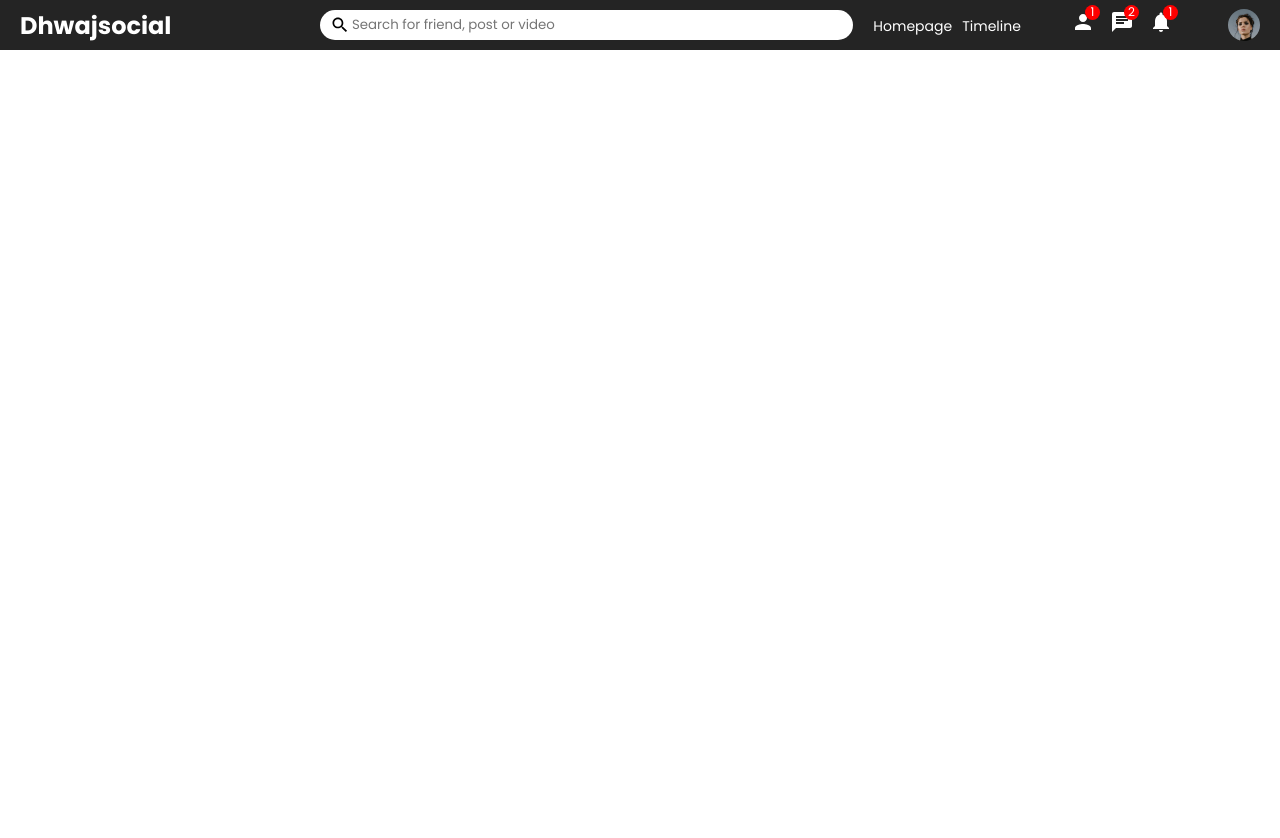
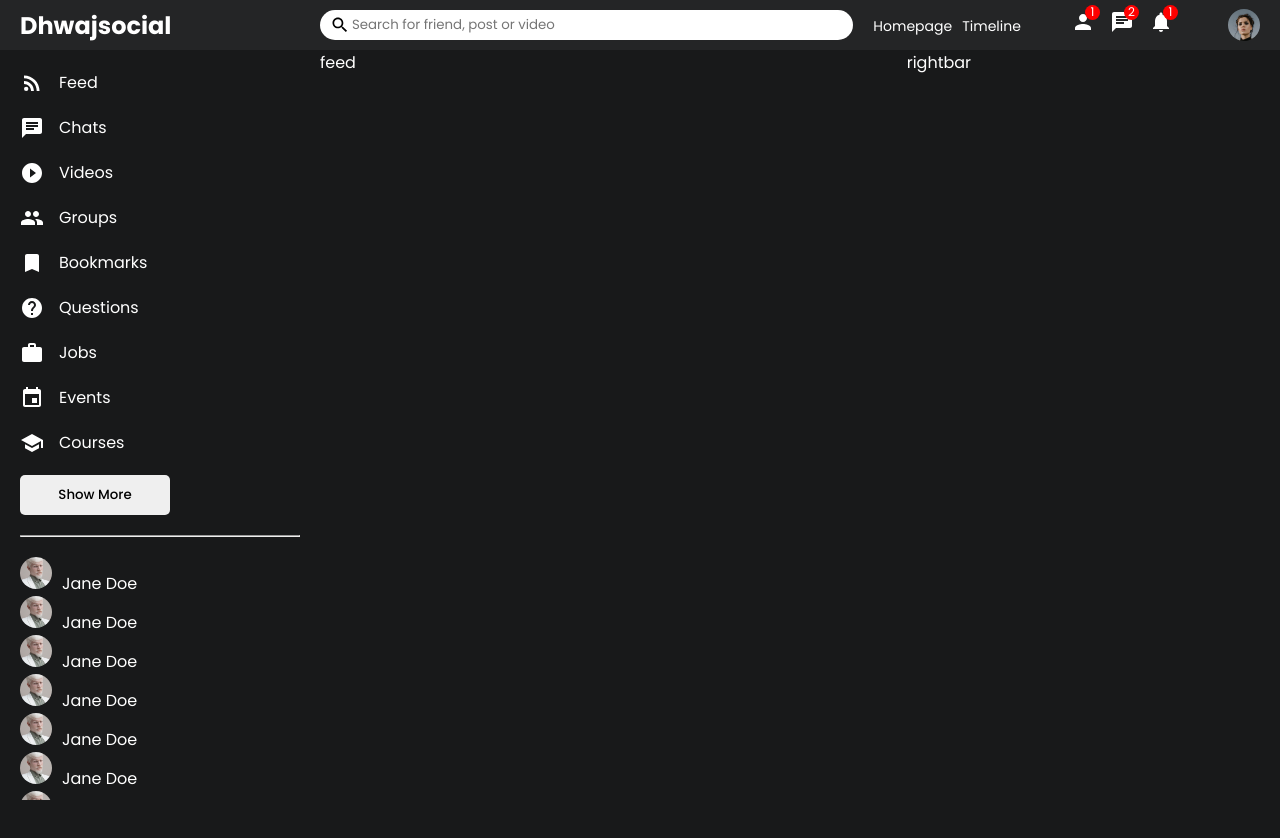
Before and after one commit to dhwajsharma/social-media-mern, a React (Create React App) app in the folder client/: page / in a window 1280 px wide. Shown: the top 838 px of the page. Before the commit the page ends 800 px from the top, so only its background shows below. Built offline with nearby package versions, Linux system fonts and the light colour scheme.

Commit message:
Built Sidebar

```diff
--- /dev/null
+++ b/client/src/components/Feed/Feed.css
@@ -0,0 +1,3 @@
+.feed {
+  flex: 5.5;
+}
--- /dev/null
+++ b/client/src/components/Feed/Feed.js
@@ -0,0 +1,8 @@
+import React from "react";
+import "./Feed.css";
+
+const Feed = () => {
+  return <div className="feed">feed</div>;
+};
+
+export default Feed;
--- /dev/null
+++ b/client/src/components/Rightbar/Rightbar.css
@@ -0,0 +1,3 @@
+.rightbar {
+  flex: 3.5;
+}
--- /dev/null
+++ b/client/src/components/Rightbar/Rightbar.js
@@ -0,0 +1,8 @@
+import React from "react";
+import "./Rightbar.css";
+
+const Rightbar = () => {
+  return <div className="rightbar">rightbar</div>;
+};
+
+export default Rightbar;
--- /dev/null
+++ b/client/src/components/Sidebar/Sidebar.css
@@ -0,0 +1,70 @@
+.sidebar {
+  flex: 3;
+  height: calc(100vh - 50px);
+  overflow-y: scroll;
+  position: sticky;
+  top: 50px;
+}
+
+::-webkit-scrollbar {
+  width: 5px;
+}
+::-webkit-scrollbar-track {
+  background-color: #18191a;
+}
+::-webkit-scrollbar-thumb {
+  background-color: rgb(179, 179, 179);
+}
+
+.sidebarWrapper {
+  padding: 20px;
+}
+
+.sidebarList {
+  padding: 0;
+  margin: 0;
+  list-style: none;
+}
+
+.sidebarListItem {
+  display: flex;
+  align-items: center;
+  margin-bottom: 20px;
+}
+
+.sidebarIcon {
+  margin-right: 15px;
+}
+
+.sidebarButton {
+  width: 150px;
+  border: none;
+  padding: 10px;
+  border-radius: 5px;
+  font-weight: 500;
+  cursor: pointer;
+}
+
+.sidebarHr {
+  margin: 20px 0;
+}
+
+.sidebarFriendList {
+  padding: 0;
+  margin: 0;
+  list-style: none;
+}
+
+.sidebarFriend {
+  padding: 0;
+  margin: 0;
+  list-style: none;
+}
+
+.sidebarFriendImg {
+  width: 32px;
+  height: 32px;
+  border-radius: 50%;
+  object-fit: cover;
+  margin-right: 10px;
+}
--- /dev/null
+++ b/client/src/components/Sidebar/Sidebar.js
@@ -0,0 +1,137 @@
+import React from "react";
+import "./Sidebar.css";
+import RssFeedIcon from "@mui/icons-material/RssFeed";
+import ChatIcon from "@mui/icons-material/Chat";
+import PlayCircleFilledIcon from "@mui/icons-material/PlayCircleFilled";
+import GroupIcon from "@mui/icons-material/Group";
+import BookmarkIcon from "@mui/icons-material/Bookmark";
+import HelpIcon from "@mui/icons-material/Help";
+import WorkIcon from "@mui/icons-material/Work";
+import EventIcon from "@mui/icons-material/Event";
+import SchoolIcon from "@mui/icons-material/School";
+
+const Sidebar = () => {
+  return (
+    <div className="sidebar">
+      <div className="sidebarWrapper">
+        <ul className="sidebarList">
+          <li className="sidebarListItem">
+            <RssFeedIcon className="sidebarIcon" />
+            <span className="sidebarListItemText">Feed</span>
+          </li>
+
+          <li className="sidebarListItem">
+            <ChatIcon className="sidebarIcon" />
+            <span className="sidebarListItemText">Chats</span>
+          </li>
+          <li className="sidebarListItem">
+            <PlayCircleFilledIcon className="sidebarIcon" />
+            <span className="sidebarListItemText">Videos</span>
+          </li>
+          <li className="sidebarListItem">
+            <GroupIcon className="sidebarIcon" />
+            <span className="sidebarListItemText">Groups</span>
+          </li>
+          <li className="sidebarListItem">
+            <BookmarkIcon className="sidebarIcon" />
+            <span className="sidebarListItemText">Bookmarks</span>
+          </li>
+          <li className="sidebarListItem">
+            <HelpIcon className="sidebarIcon" />
+            <span className="sidebarListItemText">Questions</span>
+          </li>
+          <li className="sidebarListItem">
+            <WorkIcon className="sidebarIcon" />
+            <span className="sidebarListItemText">Jobs</span>
+          </li>
+          <li className="sidebarListItem">
+            <EventIcon className="sidebarIcon" />
+            <span className="sidebarListItemText">Events</span>
+          </li>
+          <li className="sidebarListItem">
+            <SchoolIcon className="sidebarIcon" />
+            <span className="sidebarListItemText">Courses</span>
+          </li>
+        </ul>
+        <button className="sidebarButton">Show More</button>
+        <hr className="sidebarHr" />
+        <ul className="sidebarFriendList">
+          <li className="sidebarFriend">
+            <img
+              className="sidebarFriendImg "
+              src="/assets/person/2.jpeg"
+              alt=""
+            />
+            <span className="sidebarFriendName">Jane Doe</span>
+          </li>
+          <li className="sidebarFriend">
+            <img
+              className="sidebarFriendImg "
+              src="/assets/person/2.jpeg"
+              alt=""
+            />
+            <span className="sidebarFriendName">Jane Doe</span>
+          </li>
+          <li className="sidebarFriend">
+            <img
+              className="sidebarFriendImg "
+              src="/assets/person/2.jpeg"
+              alt=""
+            />
+            <span className="sidebarFriendName">Jane Doe</span>
+          </li>
+          <li className="sidebarFriend">
+            <img
+              className="sidebarFriendImg "
+              src="/assets/person/2.jpeg"
+              alt=""
+            />
+            <span className="sidebarFriendName">Jane Doe</span>
+          </li>
+          <li className="sidebarFriend">
+            <img
+              className="sidebarFriendImg "
+              src="/assets/person/2.jpeg"
+              alt=""
+            />
+            <span className="sidebarFriendName">Jane Doe</span>
+          </li>
+          <li className="sidebarFriend">
+            <img
+              className="sidebarFriendImg "
+              src="/assets/person/2.jpeg"
+              alt=""
+            />
+            <span className="sidebarFriendName">Jane Doe</span>
+          </li>
+          <li className="sidebarFriend">
+            <img
+              className="sidebarFriendImg "
+              src="/assets/person/2.jpeg"
+              alt=""
+            />
+            <span className="sidebarFriendName">Jane Doe</span>
+          </li>
+          <li className="sidebarFriend">
+            <img
+              className="sidebarFriendImg "
+              src="/assets/person/2.jpeg"
+              alt=""
+            />
+            <span className="sidebarFriendName">Jane Doe</span>
+          </li>
+          <li className="sidebarFriend">
+            <img
+              className="sidebarFriendImg "
+              src="/assets/person/2.jpeg"
+              alt=""
+            />
+            <span className="sidebarFriendName">Jane Doe</span>
+          </li>
+        </ul>
+      </div>
+    </div>
+  );
+};
+
+export default Sidebar;
--- a/client/src/Topbar/Topbar.css
+++ b/client/src/components/Topbar/Topbar.css
@@ -1,7 +1,7 @@
 .topbarContainer {
   height: 50px;
   width: 100%;
-  background-color: #242424;
+  background-color: #242526;
   display: flex;
   align-items: center;
   position: sticky;
--- a/client/src/pages/Home/Home.css
+++ b/client/src/pages/Home/Home.css
@@ -0,0 +1,7 @@
+.homeContainer {
+  display: flex;
+  width: 100%;
+  height: 100vh;
+  background-color: #18191a;
+  color: white;
+}
--- a/client/src/pages/Home/Home.js
+++ b/client/src/pages/Home/Home.js
@@ -1,12 +1,20 @@
 import React from "react";
-import Topbar from "../../Topbar/Topbar";
+import Sidebar from "../../components/Sidebar/Sidebar";
+import Topbar from "../../components/Topbar/Topbar";
+import Feed from "../../components/Feed/Feed";
+import Rightbar from "../../components/Rightbar/Rightbar";
 import "./Home.css";
 
 const Home = () => {
   return (
-    <div>
+    <>
       <Topbar />
-    </div>
+      <div className="homeContainer">
+        <Sidebar />
+        <Feed />
+        <Rightbar />
+      </div>
+    </>
   );
 };
 
```
Also changed, not shown: client/src/components/Topbar/Topbar.js (renamed from client/src/Topbar/Topbar.js).
